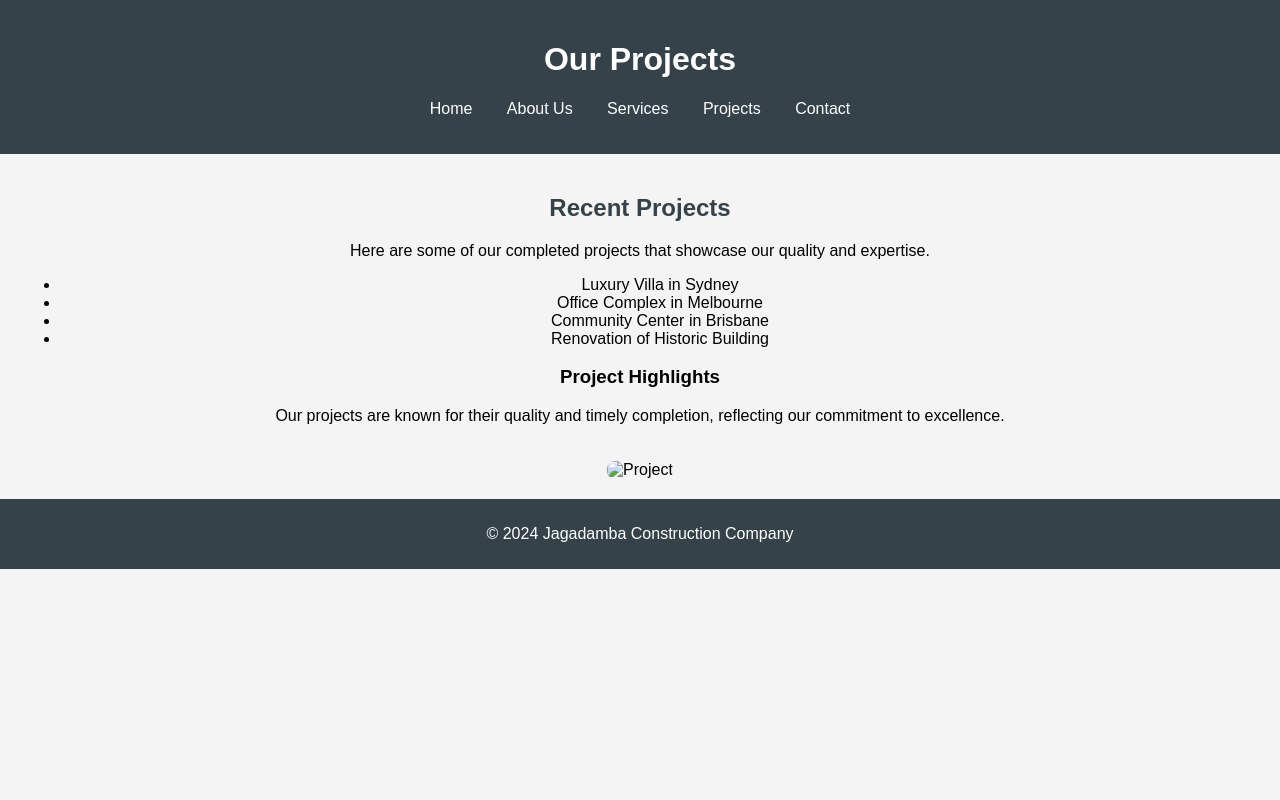
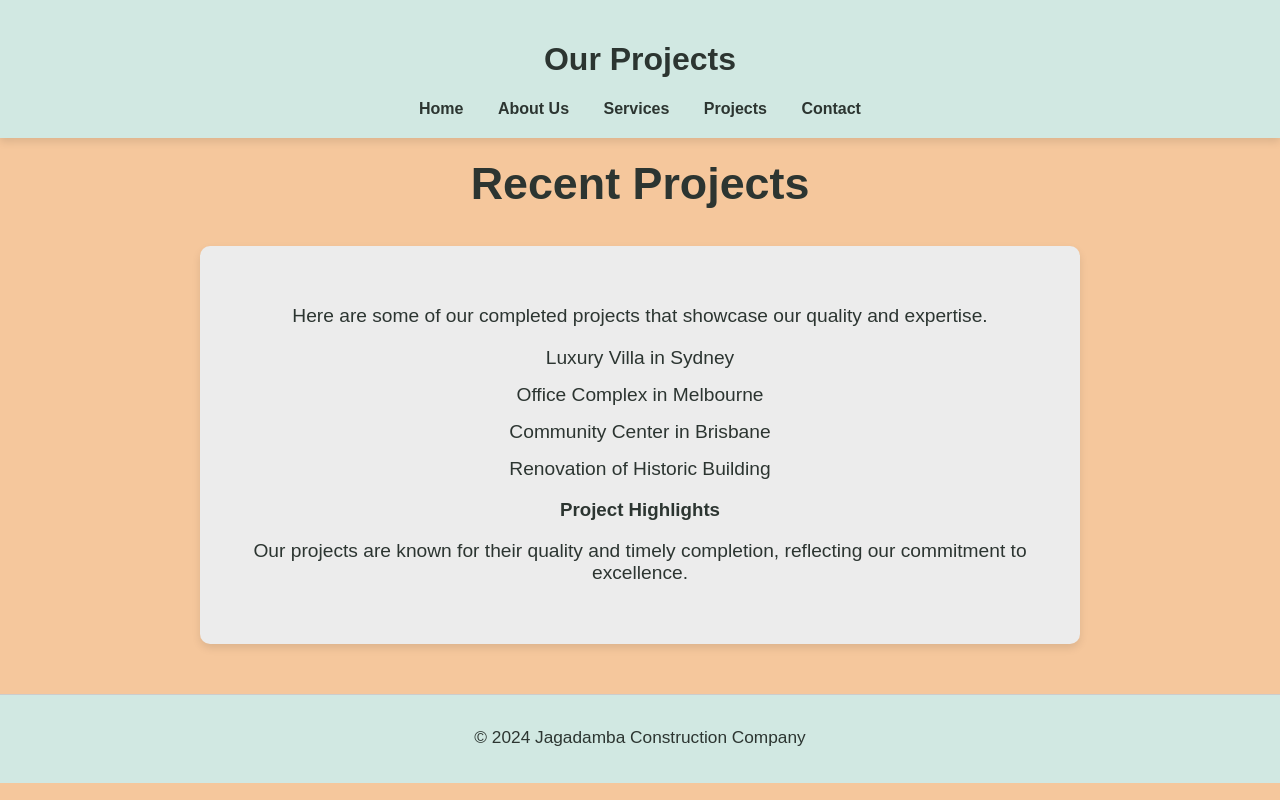
Before and after one commit to Sharanbabu1/Jagadamba-Construction-Company-_MSD424PER1, a website: page src/projects.html in a window 1280 px wide. Drawn offline with Linux system fonts and the light colour scheme.

Commit message:
Update projects.html

```diff
--- a/src/projects.html
+++ b/src/projects.html
@@ -9,47 +9,69 @@
             font-family: Arial, sans-serif;
             margin: 0;
             padding: 0;
-            background-color: #f4f4f4;
+            background-color: #f5c79c;
+            color: #2c3531;
         }
         header {
-            background: #35424a;
-            color: #ffffff;
+            background: #D1E8E2;
+            color: #2c3531;
             padding: 20px 0;
             text-align: center;
+            box-shadow: 0 4px 8px rgba(0, 0, 0, 0.1);
         }
         nav ul {
             list-style: none;
             padding: 0;
+            margin: 0;
         }
         nav ul li {
             display: inline;
             margin: 0 15px;
         }
         nav ul li a {
-            color: #ffffff;
+            color: #2c3531;
             text-decoration: none;
+            font-weight: bold;
+            transition: color 0.3s;
+        }
+        nav ul li a:hover {
+            color: #f5c79c;
         }
         h2 {
+            color: #2c3531;
             text-align: center;
-            color: #35424a;
+            font-size: 2.8em;
+            margin-top: 20px;
         }
-        section {
-            padding: 20px;
+        .about-content {
+            max-width: 800px;
+            margin: 0 auto 50px auto;
+            background: #ececec;
+            color: #2c3531;
+            padding: 40px;
+            border-radius: 10px;
+            box-shadow: 0 4px 8px rgba(0, 0, 0, 0.1);
             text-align: center;
         }
+        .about-content ul {
+            list-style: none;
+            padding: 0;
+        }
+        .about-content ul li {
+            font-size: 1.2em;
+            margin: 15px 0;
+        }
+        p {
+            font-size: 1.2em;
+            margin-bottom: 20px;
+        }
         footer {
-            background: #35424a;
-            color: #ffffff;
+            background: #D1E8E2;
+            color: #2c3531;
             text-align: center;
-            padding: 10px 0;
-            position: relative;
-            bottom: 0;
-            width: 100%;
-        }
-        img {
-            width: 100%;
-            border-radius: 8px;
-            margin-top: 20px;
+            padding: 15px 0;
+            font-size: 0.9em;
+            border-top: 1px solid #ccc;
         }
     </style>
 </head>
@@ -69,8 +91,9 @@
     <main>
         <section>
             <h2>Recent Projects</h2>
-            <p>Here are some of our completed projects that showcase our quality and expertise.</p>
-              <ul>
+            <div class="about-content">
+                <p>Here are some of our completed projects that showcase our quality and expertise.</p>
+                <ul>
                     <li>Luxury Villa in Sydney</li>
                     <li>Office Complex in Melbourne</li>
                     <li>Community Center in Brisbane</li>
@@ -78,7 +101,7 @@
                 </ul>
                 <h3>Project Highlights</h3>
                 <p>Our projects are known for their quality and timely completion, reflecting our commitment to excellence.</p>
-            <img src="" alt="Project" class="responsive-img">
+            </div>
         </section>
     </main>
     <footer>
```
